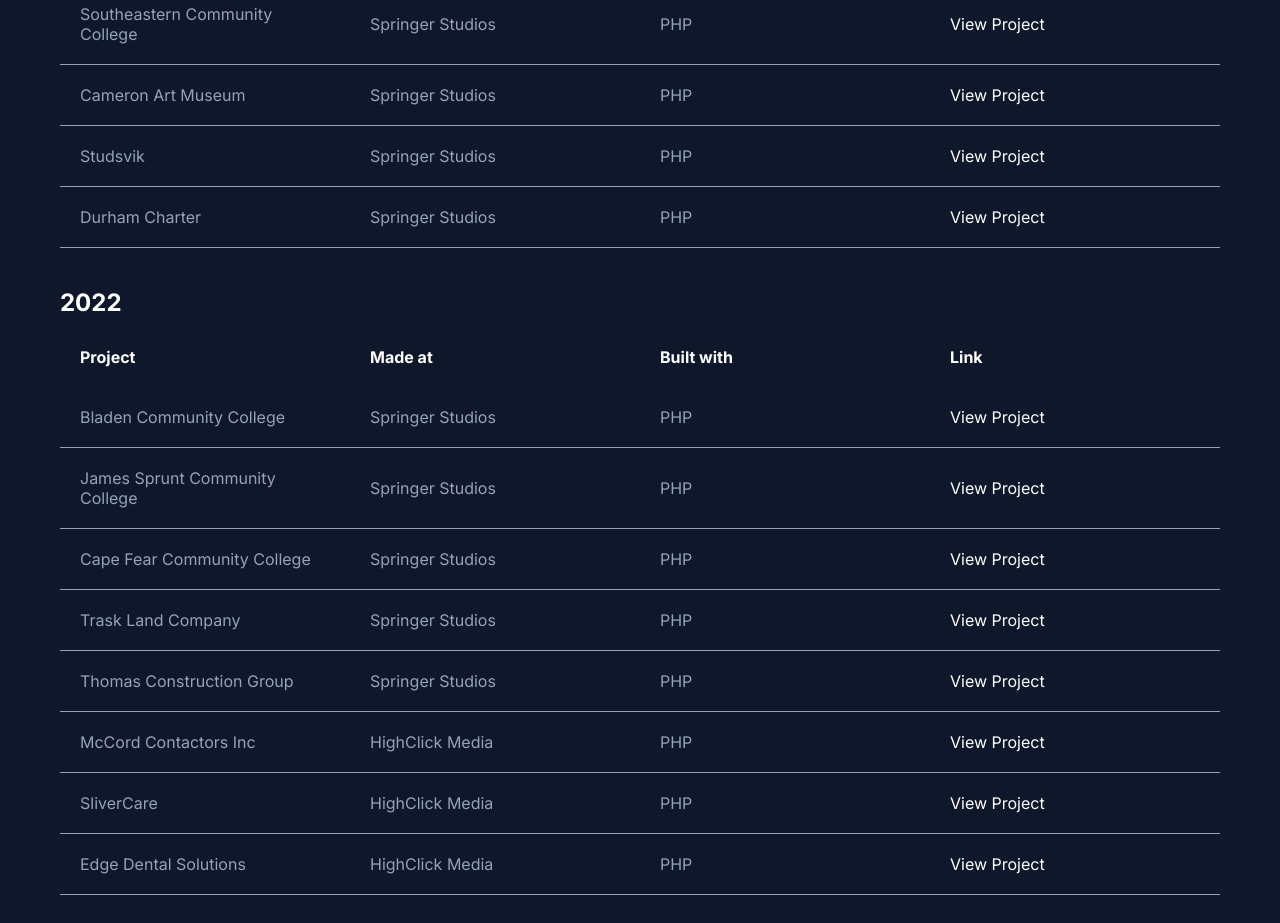
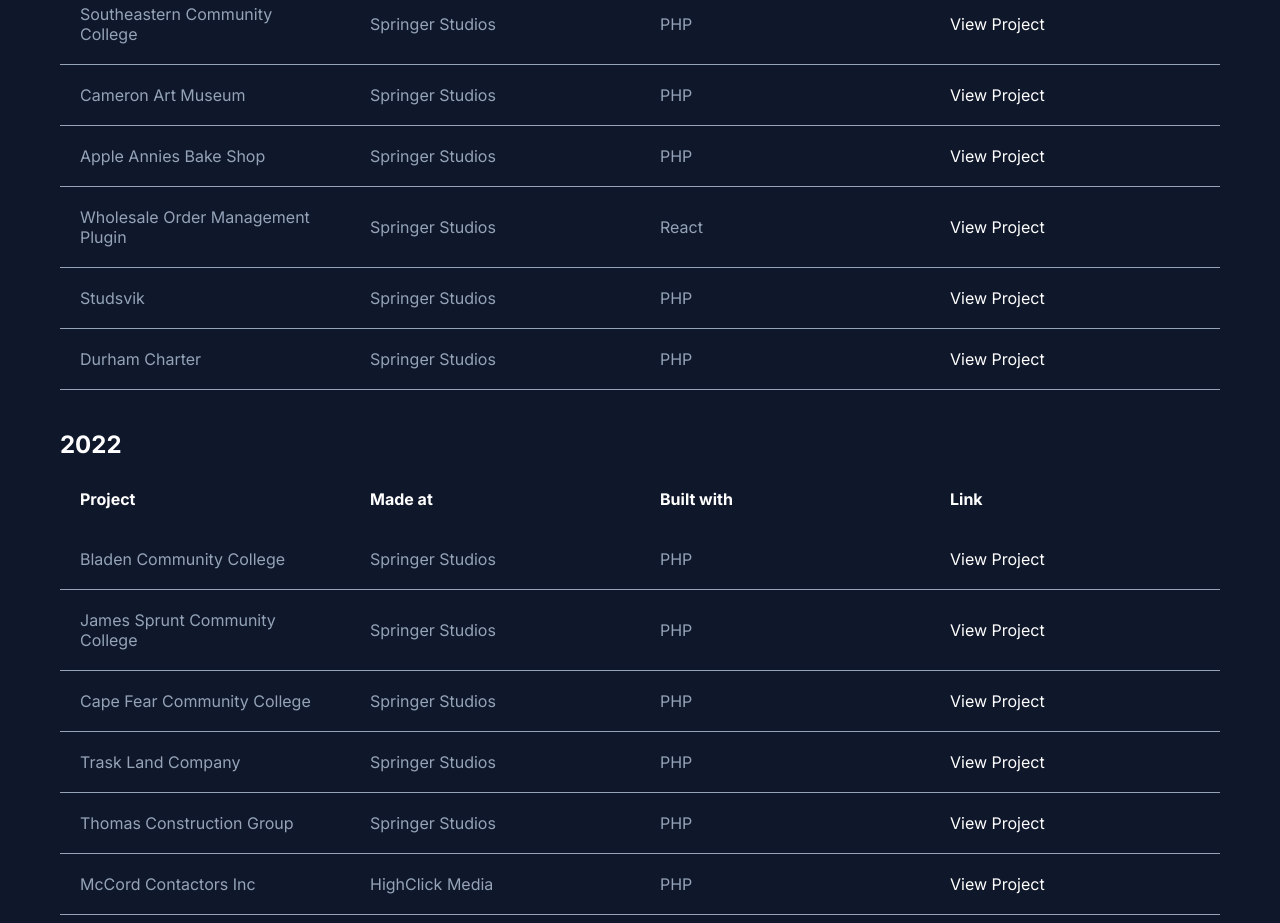
Before and after one commit to itsrichardhaar/Springer-React-Sandbox, a React (Create React App) app in the folder springer-sandbox/: page /portfolio in a window 1280 px wide. Shown: the part 900-1823 px from the top of the page. Built offline with nearby package versions, Linux system fonts and the light colour scheme.

Commit message:
Portfolio Updates

```diff
--- a/springer-sandbox/src/components/PortfolioSection/PortfolioSection.js
+++ b/springer-sandbox/src/components/PortfolioSection/PortfolioSection.js
@@ -11,6 +11,8 @@
     { year: 2023, title: 'Honeycutt Construction Services', made: 'Springer Studios', built: 'PHP', link: 'https://honeycuttcorp.com' },
     { year: 2023, title: 'Southeastern Community College', made: 'Springer Studios', built: 'PHP', link: 'https://www.sccnc.edu' },
     { year: 2023, title: 'Cameron Art Museum', made: 'Springer Studios', built: 'PHP', link: 'https://cameronartmuseum.org' },
+    { year: 2023, title: 'Apple Annies Bake Shop', made: 'Springer Studios', built: 'PHP', link: 'https://www.appleanniesbakeshop.com/' },
+    { year: 2023, title: 'Wholesale Order Management Plugin', made: 'Springer Studios', built: 'React', link: 'https://www.appleanniesbakeshop.com/' },
     { year: 2023, title: 'Studsvik', made: 'Springer Studios', built: 'PHP', link: 'https://www.studsvik.com/' },
     { year: 2023, title: 'Durham Charter', made: 'Springer Studios', built: 'PHP', link: 'https://www.durhamcharter.org' },
     { year: 2022, title: 'Bladen Community College', made: 'Springer Studios', built: 'PHP', link: 'https://www.bladencc.edu' },
```
